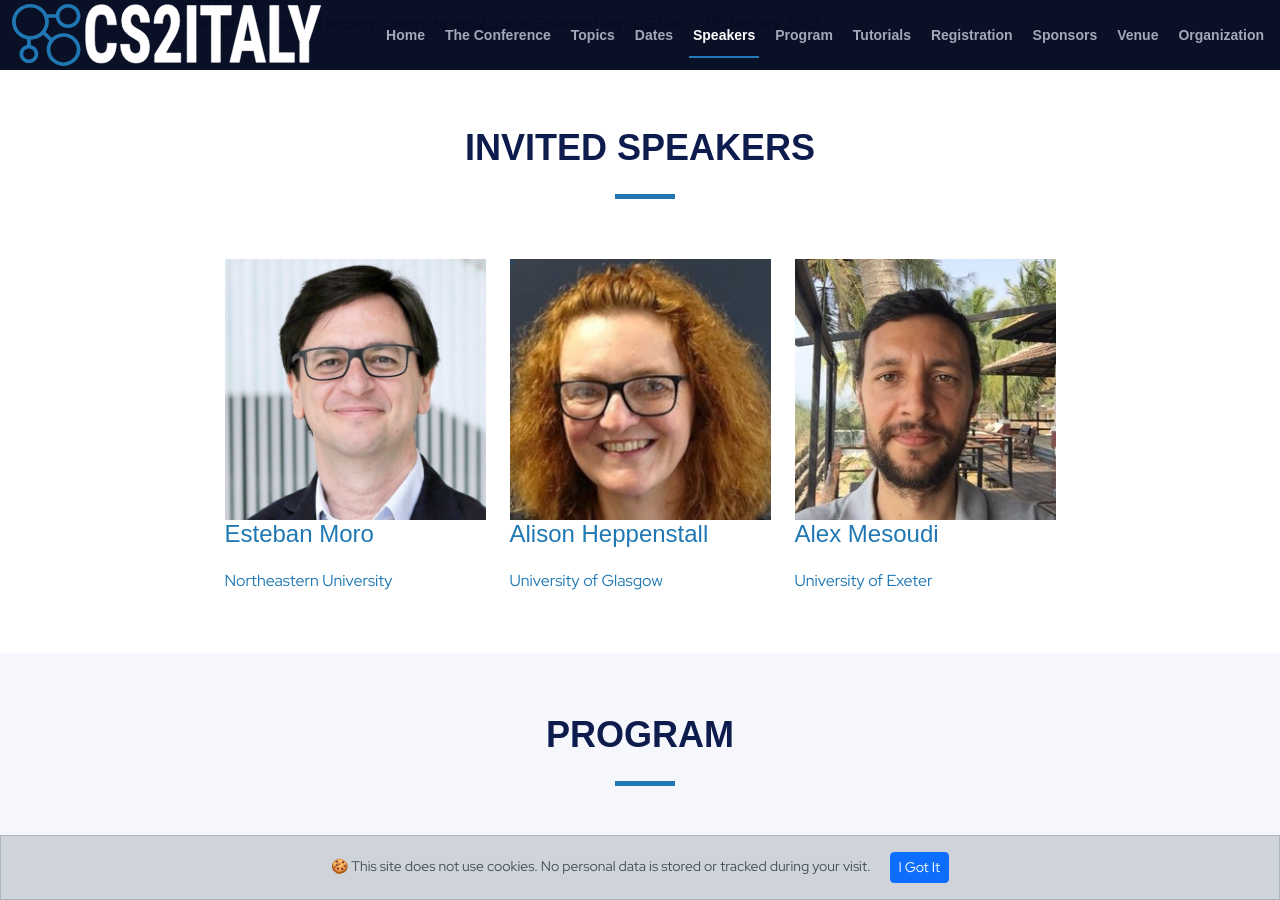
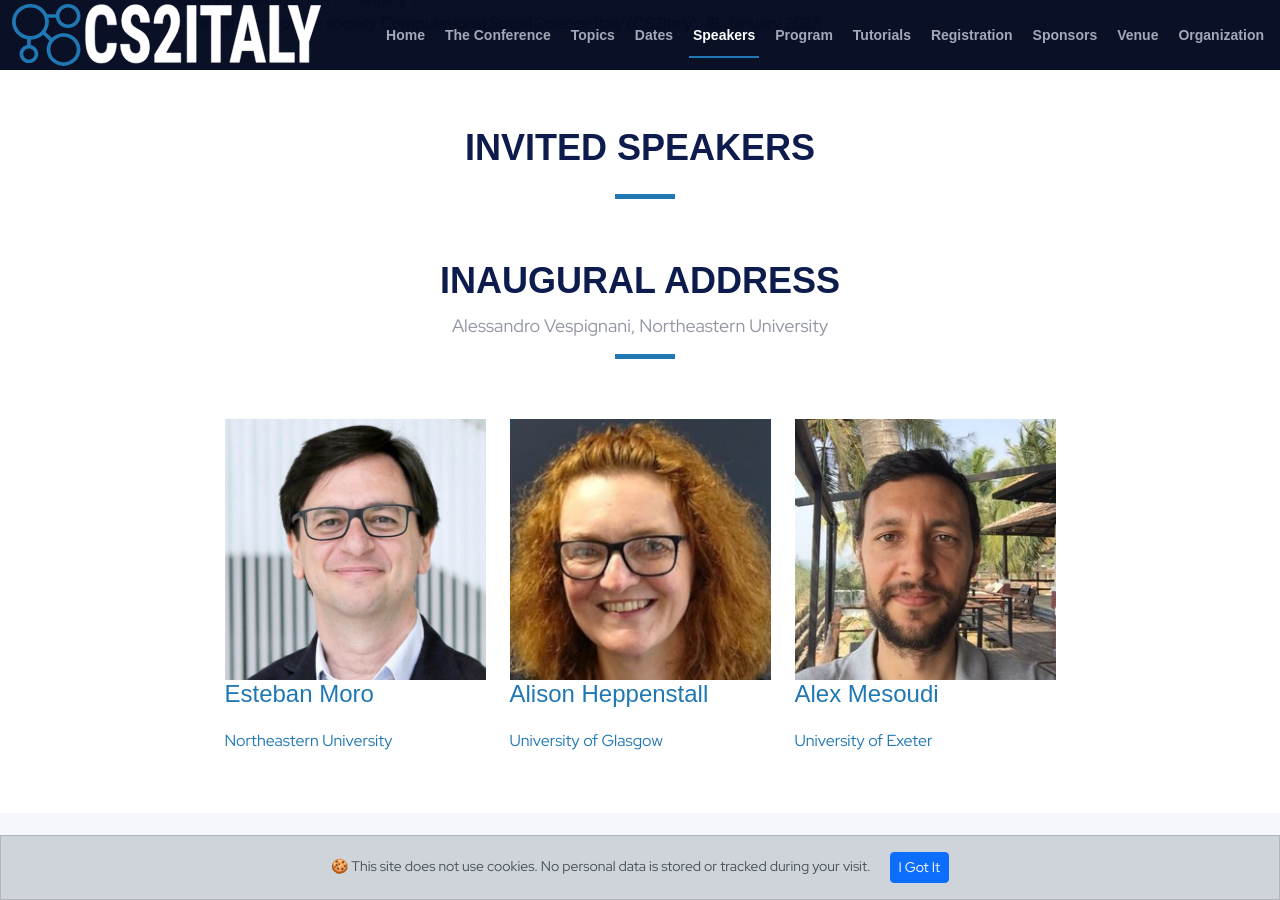
Before and after one commit to CS2Italy/conference, a Jekyll site: the page built from docs/index.md, in a window 1280 px wide and 900 px high, scrolled down 3389 px. Built offline with Jekyll 4.4.1, drawn with Linux system fonts in a browser that asks for light colours.

Commit message:
update main

```diff
--- a/docs/_layouts/default.html
+++ b/docs/_layouts/default.html
@@ -158,6 +158,10 @@
 		<div class="section-header">
 	        	<h2>Invited Speakers</h2>
 	             	<p>{{ site.speakers_intro }}</p>
+	        </div>
+    <div class="section-header">
+	        	<h2>Inaugural address</h2>
+            <p>Alessandro Vespignani, Northeastern University</p>
 	        </div>
 	    <!-- <div class="row d-flex justify-content-center align-items-center"> -->
 	      	<div class="row d-flex justify-content-center align-items-center">
```
Also changed, not shown: 3 other files.
